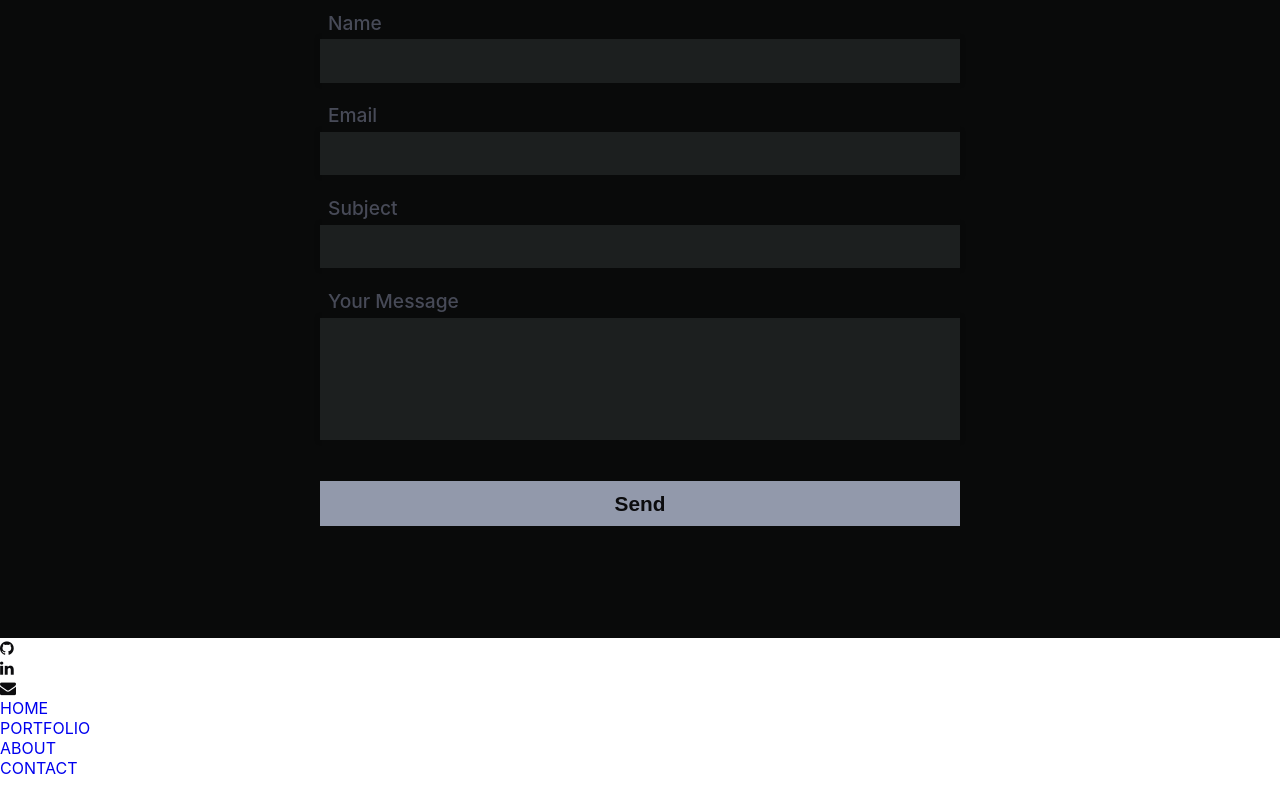
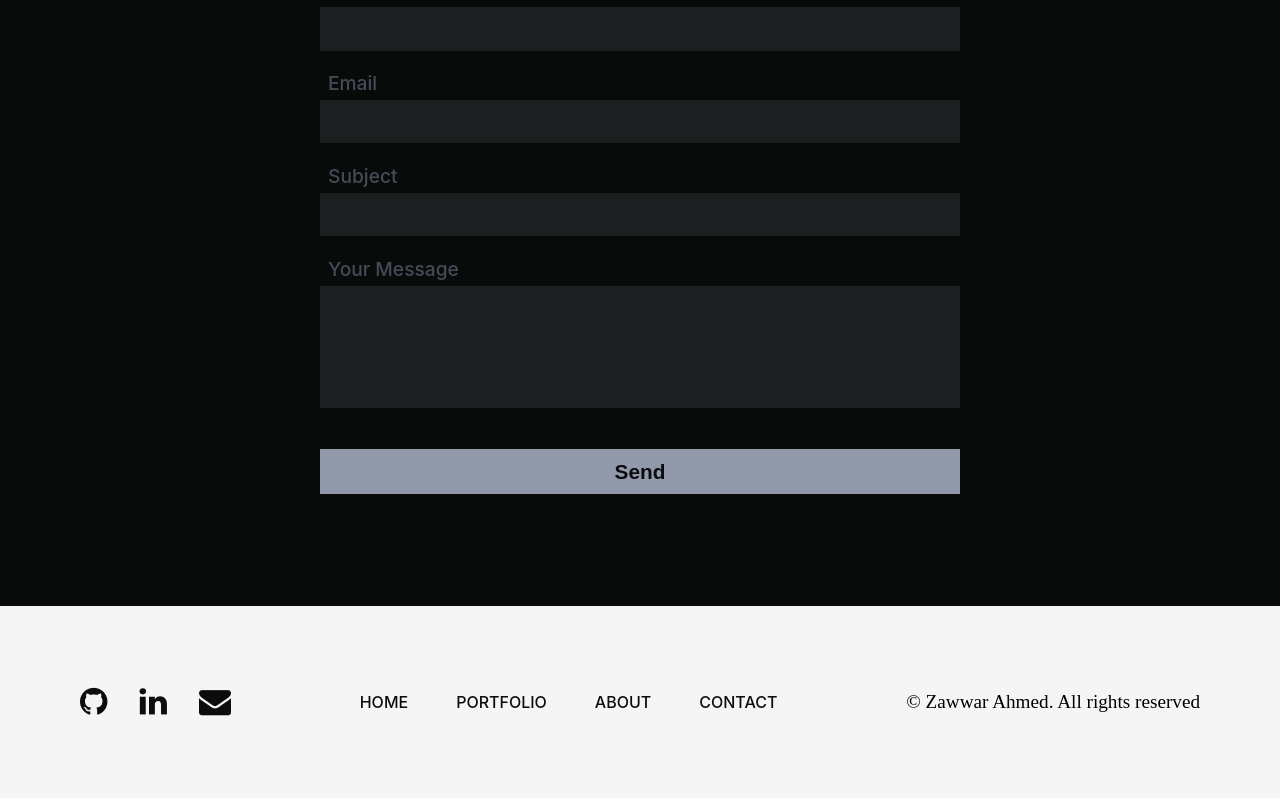
Before and after one commit to SyedZawwarAhmed/my-portfolio, a React (Create React App) app: page / in a window 1280 px wide. Shown: the part 3336-4134 px from the top of the page. Built offline with nearby package versions, Linux system fonts and the light colour scheme; a web font is replaced by a local one.

Commit message:
footer styled

```diff
--- a/package.json
+++ b/package.json
@@ -9,6 +9,7 @@
     "font-awesome": "^4.7.0",
     "react": "^17.0.2",
     "react-dom": "^17.0.2",
+    "react-intersection-observer": "^8.32.0",
     "react-scripts": "4.0.3",
     "web-vitals": "^1.0.1"
   },
--- a/src/App.css
+++ b/src/App.css
@@ -28,3 +28,7 @@ html {
 a {
   text-decoration: none;
 }
+
+ul {
+  list-style: none;
+}
--- a/src/components/Footer.js
+++ b/src/components/Footer.js
@@ -6,9 +6,9 @@ function Footer() {
     <>
       <div id="footer" className="footer">
           <ul className="social-links">
-              <li><a href="https://github.com/SyedZawwarAhmed" target="_blank"><i className="fa fa-github"></i></a></li>
-              <li><a href="https://www.linkedin.com/in/syed-zawwar-ahmed-b7345a1b8/" target="_blank"><i className="fa fa-linkedin"></i></a></li>
-              <li><a href="mailto:zawwar.ahmed12@gmail.com"><i className="fa fa-envelope"></i></a></li>
+              <li><a href="https://github.com/SyedZawwarAhmed" target="_blank"><i className="fa fa-github fa-2x"></i></a></li>
+              <li><a href="https://www.linkedin.com/in/syed-zawwar-ahmed-b7345a1b8/" target="_blank"><i className="fa fa-linkedin  fa-2x"></i></a></li>
+              <li><a href="mailto:zawwar.ahmed12@gmail.com"><i className="fa fa-envelope  fa-2x"></i></a></li>
           </ul>
           <ul className="nav-links">
             <li><a href="#home">HOME</a></li>
@@ -16,6 +16,7 @@ function Footer() {
             <li><a href="#about">ABOUT</a></li>
             <li><a href="#contact">CONTACT</a></li>
           </ul>
+          <p className="copyright">© Zawwar Ahmed. All rights reserved</p>
       </div>
     </>
   );
--- a/src/stylesheets/About.css
+++ b/src/stylesheets/About.css
@@ -28,7 +28,7 @@
 }
 
 .skills img {
-  height: 10rem;
+  height: 8rem;
 }
 
 .skills {
--- a/src/stylesheets/Footer.css
+++ b/src/stylesheets/Footer.css
@@ -1,3 +1,27 @@
-i {
+.footer, .footer ul {
+    display: flex;
+}
+
+.footer {
+    background-color: var(--light-grey);
+    justify-content: space-between;
+    align-items: center;
+    padding: 5em;
+}
+
+.nav-links {
+    gap: 3rem;
+}
+
+.social-links {
+    gap: 2rem
+}
+
+.nav-links a, i {
     color: var(--dark);
+    font-weight: 500;
 }
+
+.copyright {
+    font-size: 1.2rem;
+}
```
Also changed, not shown: 1 other file (tests, documents, lock files or other folders).
